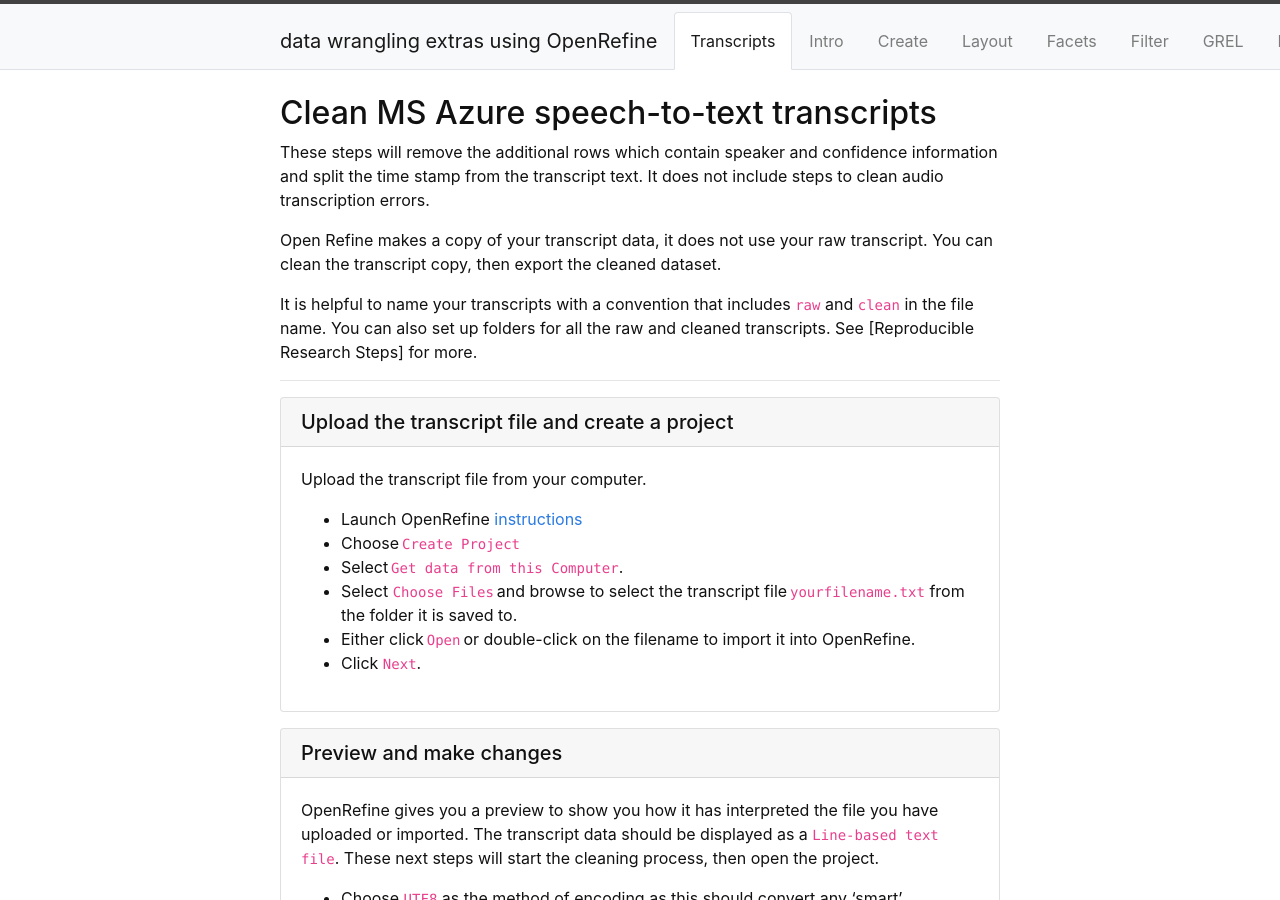
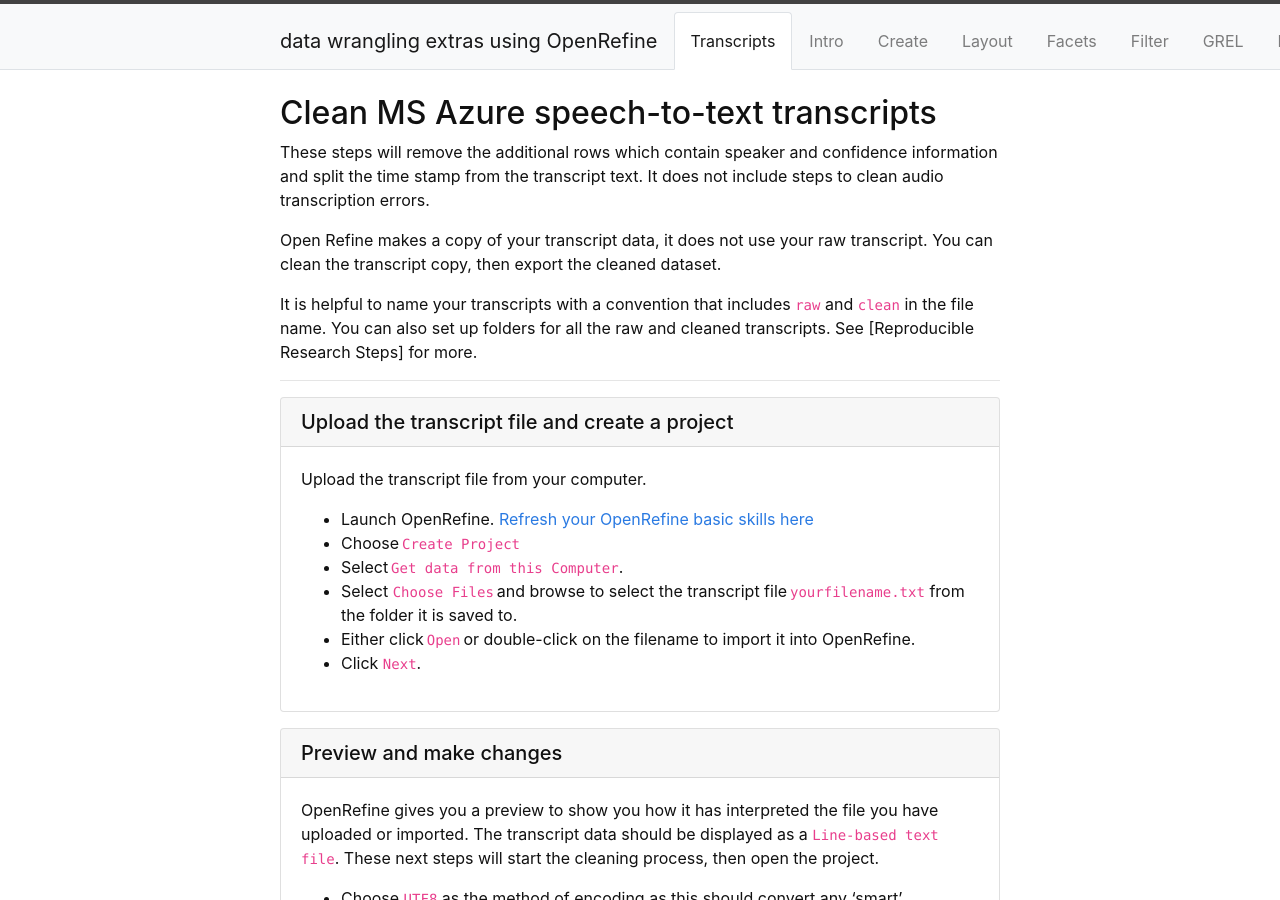
Before and after one commit to GriffithUniLibrary/OpenRefineExtras, a Jekyll site: the page built from content/0-Transcripts.md, in a window 1280 px wide and 900 px high. Built offline with Jekyll 4.4.1, drawn with Linux system fonts in a browser that asks for light colours.

Commit message:
Update 0-Transcripts.md

```diff
--- a/content/0-Transcripts.md
+++ b/content/0-Transcripts.md
@@ -14,7 +14,7 @@ It is helpful to name your transcripts with a convention that includes `raw` and
 
 {% capture text %}
 Upload the transcript file from your computer.
-- Launch OpenRefine [instructions](https://griffithunilibrary.github.io/intro-data-wrangle/content/2-lesson.html)
+- Launch OpenRefine. [Refresh your OpenRefine basic skills here](https://griffithunilibrary.github.io/intro-data-wrangle/.html)
 - Choose `Create Project`
 - Select `Get data from this Computer`.
 - Select `Choose Files` and browse to select the transcript file `yourfilename.txt` from the folder it is saved to.
```
